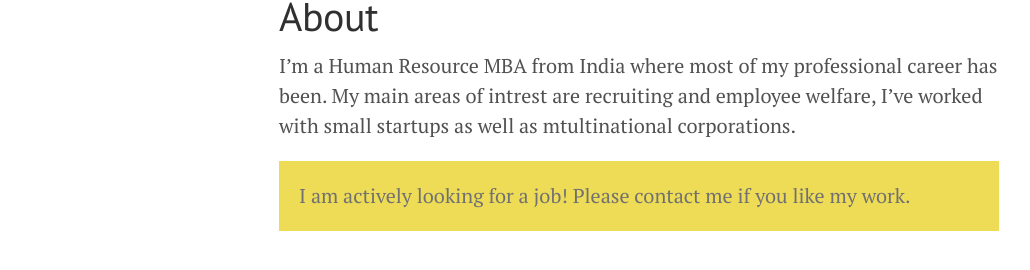
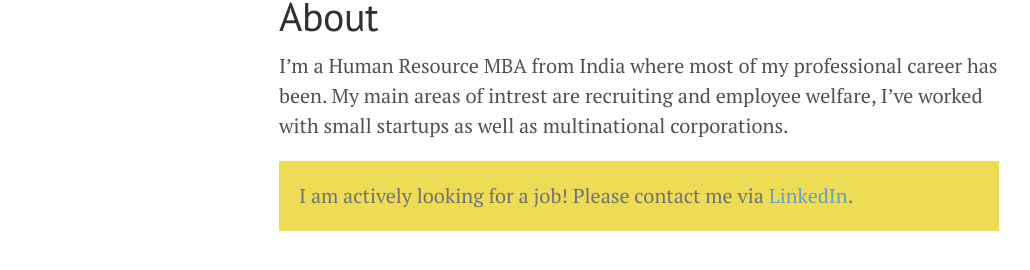
Before and after one commit to ishankapoor/pratibhadutta, a Jekyll site: the page built from about.md, in a window 1280 px wide. Shown: the part 141-411 px from the top of the page, without its empty margins (1-1031 px from the left). Built offline with Jekyll 4.4.1, drawn with Linux system fonts in a browser that asks for light colours; Markdown is read by kramdown in place of the engine named in the settings.

Commit message:
minor spell check and linkedin link

```diff
--- a/about.md
+++ b/about.md
@@ -2,8 +2,8 @@
 layout: page
 title: About
 ---
-I'm a Human Resource MBA from India where most of my professional career has been. My main areas of intrest are recruiting and employee welfare, I've worked with small startups as well as mtultinational corporations.
+I'm a Human Resource MBA from India where most of my professional career has been. My main areas of intrest are recruiting and employee welfare, I've worked with small startups as well as multinational corporations.
 
 <p class="available">
-  I am actively looking for a job! Please contact me if you like my work.
+  I am actively looking for a job! Please contact me via <a href="https://www.linkedin.com/in/pratibhadutta">LinkedIn</a>.
 </p>
```
